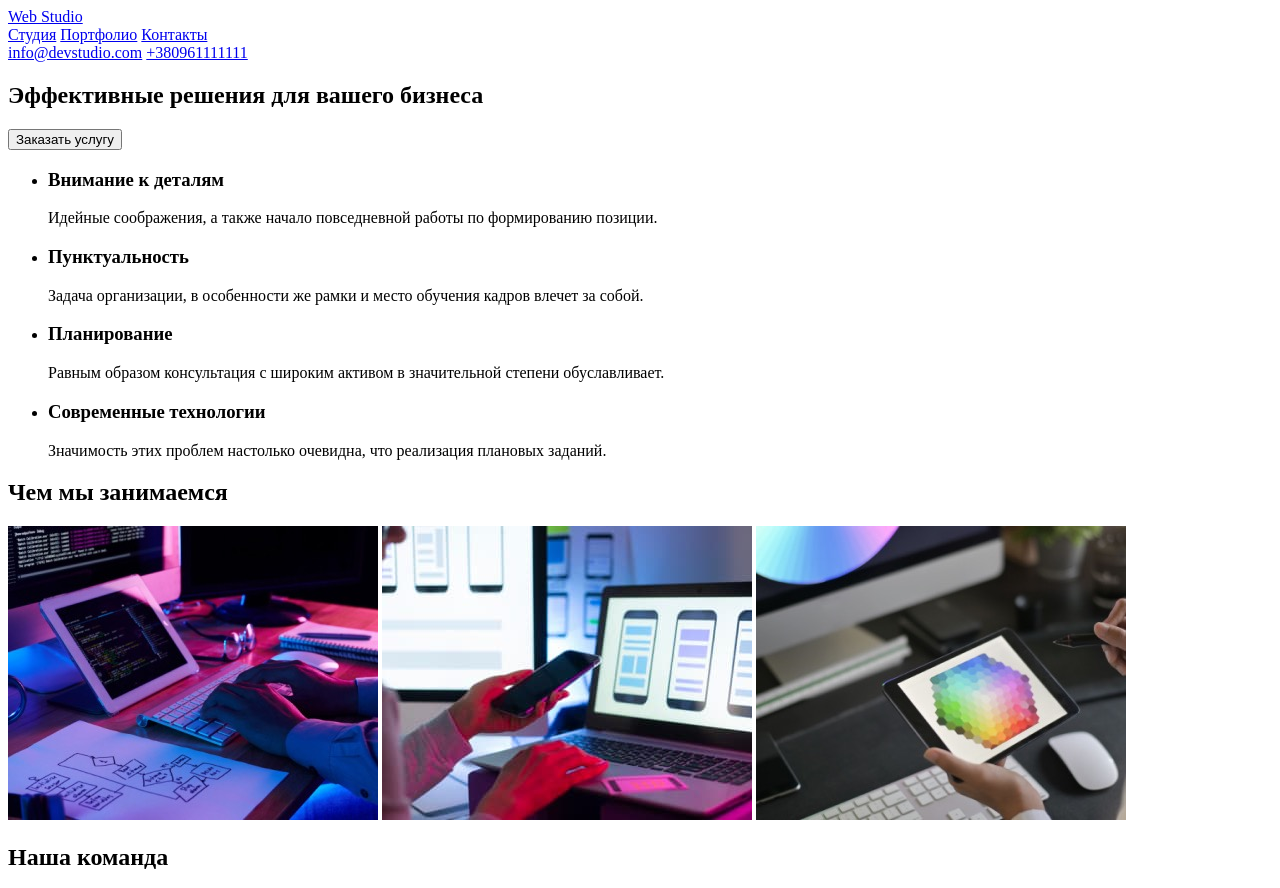
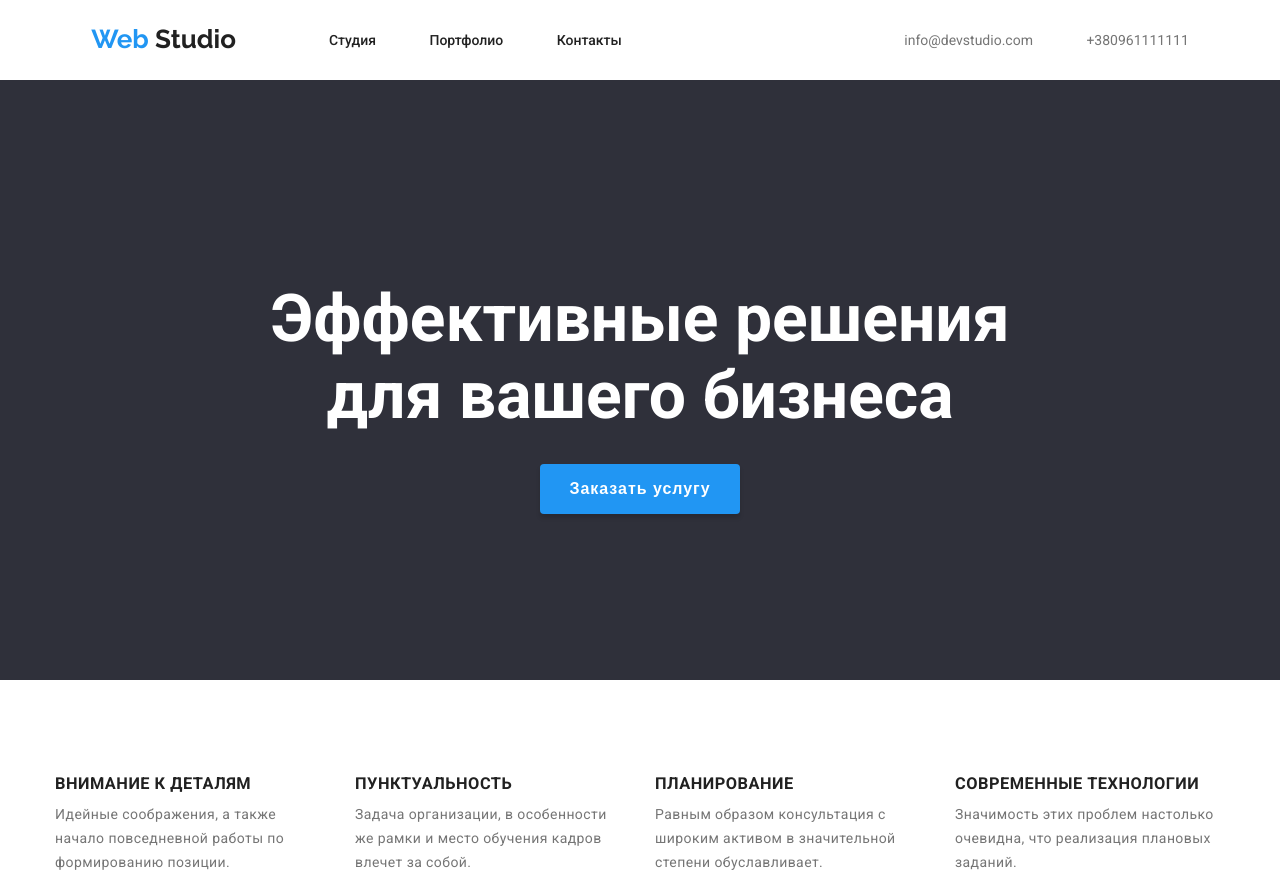
Before and after one commit to OstapenkoIvan/goit-markup-hw-02, a plain HTML site: page index.html in a window 1280 px wide. Shown: the top 888 px of the page. Drawn offline with Linux system fonts and the light colour scheme.

Commit message:
1st part

```diff
--- a/css/styles.css
+++ b/css/styles.css
@@ -0,0 +1,244 @@
+:root {
+  --clr-active-1: #2196f3;
+  --clr-hover-2: #188ce8;
+  --clr-background-1: #2f303a;
+  --clr-background-2: #f5f4fa;
+  --clr-background-3: #e5e5e5;
+  --clr-font-1: #212121;
+  --clr-font-2: #757575;
+  --clr-font-3: #ffffff;
+  --clr-font-4: rgba(255, 255, 255, 0.6);
+  --clr-border-1: #eeeeee;
+  --ff-1: "Raleway", sans-serif;
+  --ff-2: "Roboto", sans-serif;
+}
+
+*,
+::after,
+::before {
+  margin: 0;
+  padding: 0;
+  box-sizing: border-box;
+}
+
+body {
+  font-family: var(--ff-2);
+  color: var(--clr-font-1);
+  font-size: 0.875rem;
+}
+
+a {
+  text-decoration: none;
+  color: inherit;
+}
+
+h2,
+h3,
+h4,
+h5,
+p,
+li {
+  letter-spacing: 0.03em;
+}
+
+/*header*/
+
+header,
+.header-main {
+  display: flex;
+  justify-content: space-around;
+  align-items: center;
+}
+
+header {
+  background-color: var(--clr-font-3);
+}
+
+.header-main {
+  height: 80px;
+}
+
+.header-logo {
+  font-family: var(--ff-1);
+  font-size: 1.625rem;
+  font-weight: 700;
+  line-height: 1.2;
+  margin-right: 93px;
+}
+
+.header-web {
+  color: var(--clr-active-1);
+}
+
+.header-btn {
+  font-weight: 500;
+  display: inline-block;
+  margin-right: 50px;
+}
+
+.header-contact {
+  color: var(--clr-font-2);
+  margin-left: 50px;
+}
+
+.header-contact:hover,
+.header-btn:hover,
+.footer-contact:hover {
+  color: var(--clr-active-1);
+}
+
+/* section one*/
+
+.section-one {
+  background-color: var(--clr-background-1);
+  color: var(--clr-font-3);
+  height: 600px;
+  text-align: center;
+  font-weight: 900;
+  font-size: 2.75rem;
+  padding-top: 200px;
+}
+
+.section-button {
+  width: 200px;
+  height: 50px;
+  margin-top: 30px;
+  background-color: var(--clr-active-1);
+  color: var(--clr-font-3);
+  border: none;
+  box-shadow: 0px 4px 4px rgba(0, 0, 0, 0.15);
+  border-radius: 4px;
+  font-size: 1rem;
+  font-weight: 700;
+  line-height: 1.8;
+  letter-spacing: 0.06em;
+}
+
+.section-button:hover {
+  background-color: var(--clr-hover-2);
+}
+
+/* section two */
+
+.section-two ul {
+  display: flex;
+  list-style: none;
+  justify-content: center;
+  margin: 94px auto;
+}
+
+.list-item {
+  width: 270px;
+}
+
+.list-item:not(:last-child) {
+  margin-right: 30px;
+}
+
+.list-item h3 {
+  font-style: bold;
+  text-transform: uppercase;
+}
+
+.list-item p {
+  line-height: 1.7;
+  color: var(--clr-font-2);
+  height: 75px;
+  margin-top: 10px;
+}
+
+.section-two-heading {
+  text-align: center;
+  font-size: 2rem;
+  font-weight: 700;
+  line-height: 1.3;
+  margin-bottom: 50px;
+}
+
+.section-two-images {
+  display: flex;
+  justify-content: center;
+  margin-bottom: 94px;
+}
+
+.section-two-images img:not(:last-child) {
+  margin-right: 30px;
+}
+
+/*section three*/
+
+.section-three {
+  background-color: var(--clr-background-2);
+}
+
+.section-three-heading {
+  text-align: center;
+  padding-top: 94px;
+  font-size: 2rem;
+  font-weight: 700;
+  line-height: 1.3;
+}
+
+.section-three-container {
+  display: flex;
+  justify-content: center;
+  margin-top: 50px;
+  padding-bottom: 94px;
+}
+
+.section-three-container figure:not(:last-child) {
+  margin-right: 30px;
+}
+
+.section-three-container figure {
+  width: 270px;
+  box-shadow: 0px 1px 3px rgba(0, 0, 0, 0.12), 0px 1px 1px rgba(0, 0, 0, 0.14),
+    0px 2px 1px rgba(0, 0, 0, 0.2);
+  border-radius: 0px 0px 4px 4px;
+}
+
+.section-three-fig h4 {
+  margin-top: 30px;
+  text-align: center;
+  font-size: 1rem;
+  font-weight: 500;
+}
+
+.section-three-fig p {
+  padding-top: 10px;
+  padding-bottom: 30px;
+  text-align: center;
+  color: var(--clr-font-2);
+}
+
+/* footer */
+
+footer {
+  height: 252px;
+  background-color: var(--clr-background-1);
+}
+
+.footer-container {
+  padding-top: 60px;
+  padding-left: 215px;
+}
+
+.footer-logo {
+  font-family: var(--ff-1);
+  font-family: 700;
+  font-size: 1.625rem;
+  color: var(--clr-font-3);
+}
+
+.footer-adress {
+  color: var(--clr-font-3);
+  margin-top: 20px;
+  margin-bottom: 9px;
+}
+
+.footer-contact {
+  color: var(--clr-font-4);
+  line-height: 1.7;
+  display: block;
+  margin-bottom: 9px;
+}
--- a/index.html
+++ b/index.html
@@ -4,52 +4,66 @@
     <meta charset="UTF-8" />
     <meta http-equiv="X-UA-Compatible" content="IE=edge" />
     <meta name="viewport" content="width=device-width, initial-scale=1.0" />
+    <link rel="preconnect" href="https://fonts.googleapis.com" />
+    <link rel="preconnect" href="https://fonts.gstatic.com" crossorigin />
+    <link
+      href="https://fonts.googleapis.com/css2?family=Raleway:wght@700&family=Roboto:wght@400;500;700;900&display=swap"
+      rel="stylesheet"
+    />
+    <link rel="stylesheet" href="/css/styles.css" />
     <title>goit-markup-hw-02</title>
   </head>
   <body>
     <header>
-      <div>
-        <a href="index.html">Web Studio</a>
+      <div class="header-main">
+        <a href="index.html" class="header-logo"
+          ><span class="header-web">Web</span> Studio</a
+        >
         <nav>
-          <a href="#">Студия</a>
-          <a href="portfolio.html">Портфолио</a>
-          <a href="#">Контакты</a>
+          <a href="#" class="header-btn">Студия</a>
+          <a href="portfolio.html" class="header-btn">Портфолио</a>
+          <a href="#" class="header-btn">Контакты</a>
         </nav>
       </div>
-      <div>
-        <a href="mailto:info@devstudio.com">info@devstudio.com</a>
-        <a href="tel:+380961111111">+380961111111</a>
+      <div class="header-contacts">
+        <a href="mailto:info@devstudio.com" class="header-contact"
+          >info@devstudio.com</a
+        >
+        <a href="tel:+380961111111" class="header-contact">+380961111111</a>
       </div>
     </header>
     <main>
-      <section>
-        <h1>Эффективные решения для вашего бизнеса</h1>
-        <button type="button">Заказать услугу</button>
+      <section class="section-one">
+        <h1>
+          Эффективные решения<br />
+          для вашего бизнеса
+        </h1>
+        <button type="button" class="section-button">Заказать услугу</button>
       </section>
-      <section>
+      <section class="section-two">
         <ul>
-          <li>
+          <li class="list-item">
             <h3>Внимание к деталям</h3>
             <p>
               Идейные соображения, а также начало повседневной работы по
               формированию позиции.
             </p>
           </li>
-          <li>
+          <li class="list-item">
             <h3>Пунктуальность</h3>
             <p>
               Задача организации, в особенности же рамки и место обучения кадров
               влечет за собой.
             </p>
           </li>
-          <li>
+          <li class="list-item">
             <h3>Планирование</h3>
             <p>
               Равным образом консультация с широким активом в значительной
               степени обуславливает.
             </p>
           </li>
-          <li>
+          <li class="list-item">
             <h3>Современные технологии</h3>
             <p>
               Значимость этих проблем настолько очевидна, что реализация
@@ -57,7 +71,8 @@
             </p>
           </li>
         </ul>
-        <h2>Чем мы занимаемся</h2>
+        <h2 class="section-two-heading">Чем мы занимаемся</h2>
+        <div class="section-two-images">
           <img
             src="images/img1.jpg"
             alt="keyboard typing"
@@ -76,10 +91,11 @@
             width="370"
             height="294"
           />
+        </div>
       </section>
-      <section>
-        <h2>Наша команда</h2>
-        <div>
+      <section class="section-three">
+        <h2 class="section-three-heading">Наша команда</h2>
+        <div class="section-three-container">
           <figure>
             <img
               src="images/team1.jpg"
@@ -87,7 +103,7 @@
               width="270"
               height="260"
             />
-            <figcaption>
+            <figcaption class="section-three-fig">
               <h4>Игорь Демьяненко</h4>
               <p>Product Designer</p>
             </figcaption>
@@ -99,7 +115,7 @@
               width="270"
               height="260"
             />
-            <figcaption>
+            <figcaption class="section-three-fig">
               <h4>Ольга Репина</h4>
               <p>Frontend Developer</p>
             </figcaption>
@@ -111,7 +127,7 @@
               width="270"
               height="260"
             />
-            <figcaption>
+            <figcaption class="section-three-fig">
               <h4>Николай Тарасов</h4>
               <p>Marketing</p>
             </figcaption>
@@ -123,7 +139,7 @@
               width="270"
               height="260"
             />
-            <figcaption>
+            <figcaption class="section-three-fig">
               <h4>Михаил Ермаков</h4>
               <p>UI Designer</p>
             </figcaption>
@@ -132,10 +148,16 @@
       </section>
     </main>
     <footer>
-      <a href="index.html">Web Studio</a>
-      <p>г. Киев, пр-т Леси Украинки, 26</p>
-      <a href="mailto:info@devstudio.com">info@devstudio.com</a>
-      <a href="tel:+380961111111">+380961111111</a>
+      <div class="footer-container">
+        <a href="index.html" class="footer-logo"
+          ><span class="header-web">Web</span> Studio</a
+        >
+        <p class="footer-adress">г. Киев, пр-т Леси Украинки, 26</p>
+        <a href="mailto:info@devstudio.com" class="footer-contact"
+          >info@devstudio.com</a
+        >
+        <a href="tel:+380961111111" class="footer-contact">+380961111111</a>
+      </div>
     </footer>
   </body>
 </html>
```
Also changed, not shown: portfolio.html (+17 -0 lines). Lines whose indentation alone changed are shown as unchanged.
